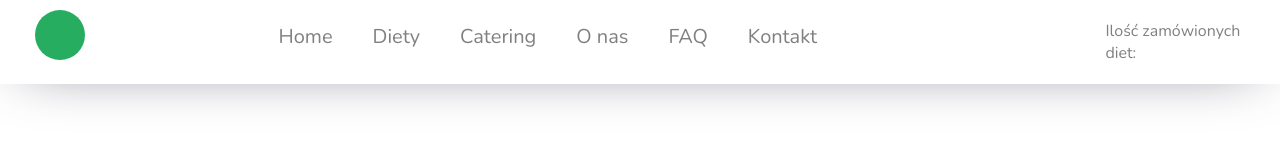
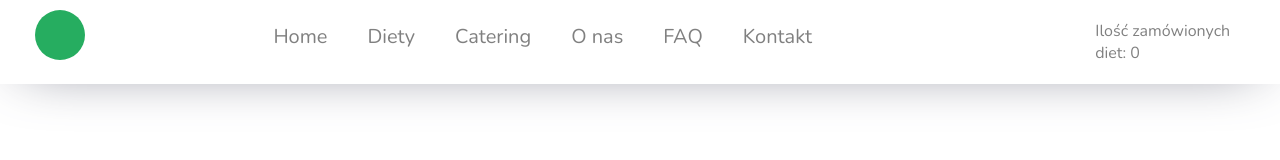
Before and after one commit to lobarzanek/vue-catering-web, a Vue app: page / in a window 1280 px wide. Shown: the top 160 px of the page. Built offline with nearby package versions, Linux system fonts and the light colour scheme.

Commit message:
Update Navbar for new counter

```diff
--- a/src/components/menu/Navbar.vue
+++ b/src/components/menu/Navbar.vue
@@ -19,7 +19,7 @@ const counter = useCounterStore();
         <RouterLink to="/contact" class="nav-link">Kontakt</RouterLink>
       </nav>
     </div>
-    <RouterLink to="/cart" class="nav-link">Ilość zamówionych diet: {{counter.count}}</RouterLink>
+    <RouterLink to="/cart" class="nav-link">Ilość zamówionych diet: {{counter.storeCounter.count}}</RouterLink>
   </header>
 </template>
 <style scoped lang="scss">
```
